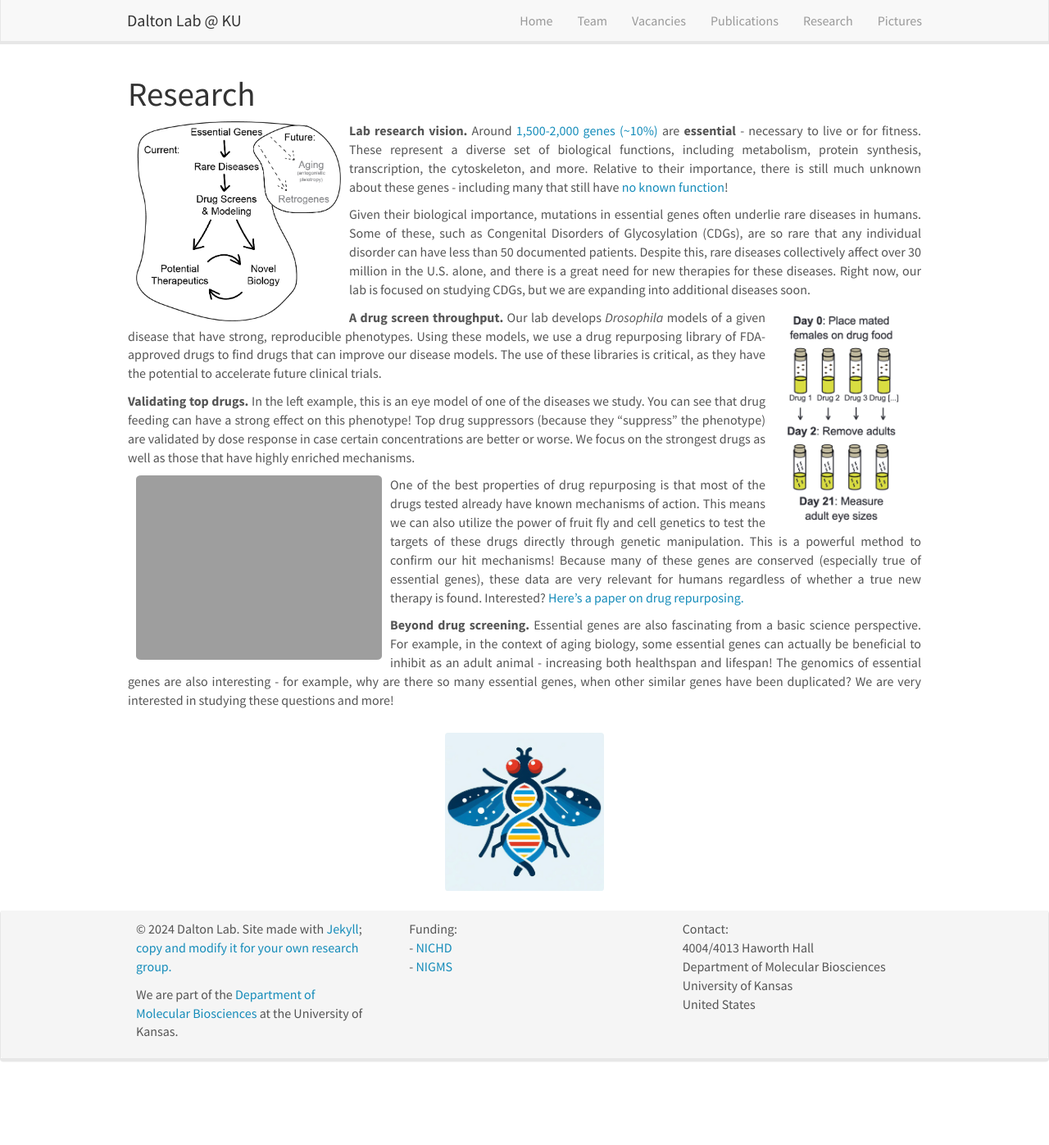
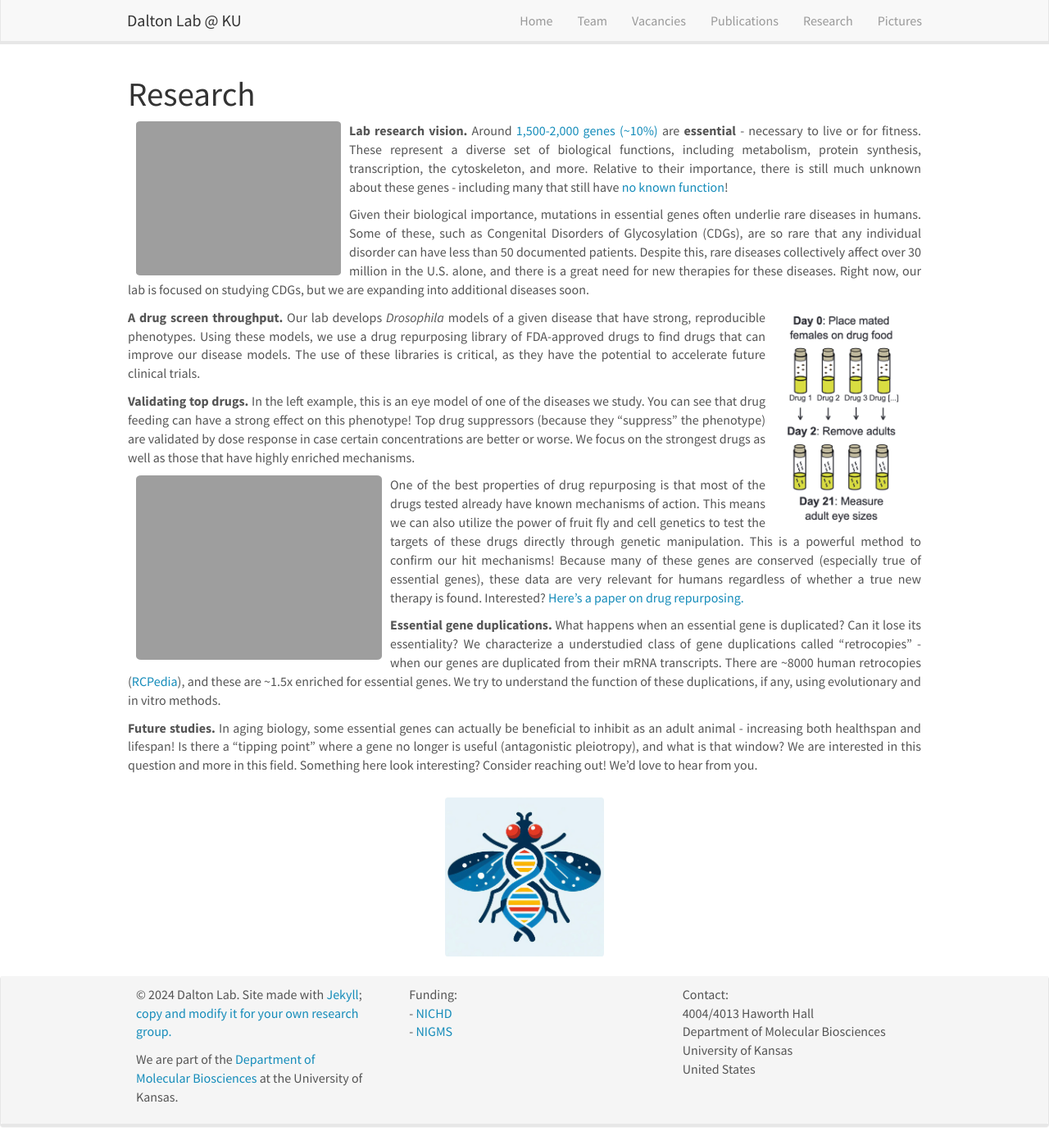
Before and after one commit to hansmdalton/hansmdalton.github.io, a Jekyll site: the page built from _pages/research.md, in a window 1280 px wide and 1397 px high. Shown: the whole window at 82% size. Built offline with Jekyll 4.4.1, drawn with Linux system fonts in a browser that asks for light colours; nearby versions of some CDN libraries.

Commit message:
Revise research.md with new sections and images
Updated research page with new content on essential gene duplications and future studies.

```diff
--- a/_pages/research.md
+++ b/_pages/research.md
@@ -13,7 +13,7 @@ permalink: /research/
 <p align="justify">
 <strong>Lab research vision.</strong>
 
-<img src="{{ site.url }}{{ site.baseurl }}/images/respic/Research_Flowchart.png" alt="" style="width: 250px; float: left; margin: 0px 10px">
+<img src="{{ site.url }}{{ site.baseurl }}/images/respic/Research_Flowchart_2026.png" alt="" style="width: 250px; float: left; margin: 0px 10px">
 Around <a href="https://pmc.ncbi.nlm.nih.gov/articles/PMC7779065/">1,500-2,000 genes (~10%)</a> are <strong>essential</strong> - necessary to live or for fitness. These represent a diverse set of biological functions, including metabolism, protein synthesis, transcription, the cytoskeleton, and more. Relative to their importance, there is still much unknown about these genes - including many that still have <a href="https://www.nature.com/articles/nrg.2017.75">no known function</a>!
 </p>
 <p align="justify">
@@ -41,10 +41,19 @@ One of the best properties of drug repurposing is that most of the drugs tested
 </p>
 
 <p align="justify">
-<strong>Beyond drug screening.</strong>
+<strong>Essential gene duplications.</strong>
 
 
-Essential genes are also fascinating from a basic science perspective. For example, in the context of aging biology, some essential genes can actually be beneficial to inhibit as an adult animal - increasing both healthspan and lifespan! The genomics of essential genes are also interesting - for example, why are there so many essential genes, when other similar genes have been duplicated? We are very interested in studying these questions and more!
+What happens when an essential gene is duplicated? Can it lose its essentiality? We characterize a understudied class of gene duplications called "retrocopies" - when our genes are duplicated from their mRNA transcripts. There are ~8000 human retrocopies (<a href="https://www.rcpediadb.org">RCPedia</a>), and these are ~1.5x enriched for essential genes. We try to understand the function of these duplications, if any, using evolutionary and in vitro methods.
+</p>
+
+
+<p align="justify">
+<strong>Future studies.</strong>
+
+In aging biology, some essential genes can actually be beneficial to inhibit as an adult animal - increasing both healthspan and lifespan! Is there a "tipping point" where a gene no longer is useful (antagonistic pleiotropy), and what is that window? We are interested in this question and more in this field.
+
+Something here look interesting? Consider reaching out! We'd love to hear from you.
 </p>
 
 
```
